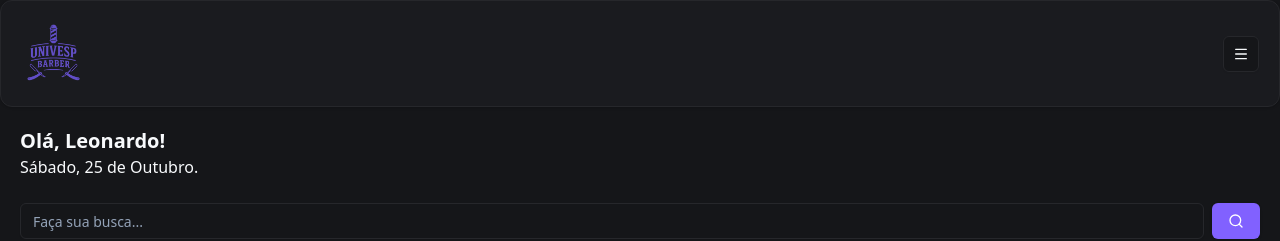
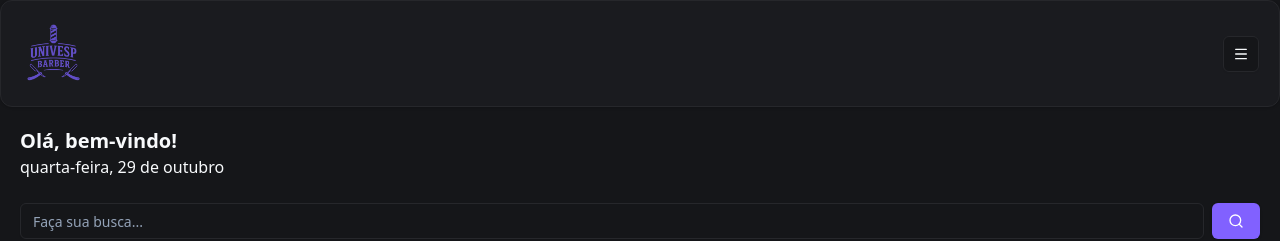
Before and after one commit to LeonardoSantosOliveira/projetointegradoriII, a Next.js app: page / in a window 1280 px wide. Shown: the top 241 px of the page. Built offline with nearby package versions, Linux system fonts and the light colour scheme; no server answers; the database is empty.

Commit message:
feat: Mensagem de boas vindas

```diff
--- a/app/page.tsx
+++ b/app/page.tsx
@@ -9,6 +9,8 @@
 import Link from "next/link"
 import { getServerSession } from "next-auth"
 import { authOptions } from "./_lib/auth"
+import { format } from "date-fns"
+import { ptBR } from "date-fns/locale"
 
 const Home = async () => {
   const session = await getServerSession(authOptions)
@@ -35,8 +37,8 @@
           },
         },
         orderBy: {
-          date: "asc"
-        }
+          date: "asc",
+        },
       })
     : []
 
@@ -45,8 +47,8 @@
       {/* Header */}
       <Header />
       <div className="p-5">
-        <h2 className="text-xl font-bold">Olá, Leonardo!</h2>
-        <p>Sábado, 25 de Outubro.</p>
+        <h2 className="text-xl font-bold">Olá, {session?.user ? session.user.name : 'bem-vindo!'}</h2>
+        <p>{format(new Date(), "EEEE, dd 'de' MMMM", {locale: ptBR})}</p>
 
         <div className="mt-6">
           <Search />
```
